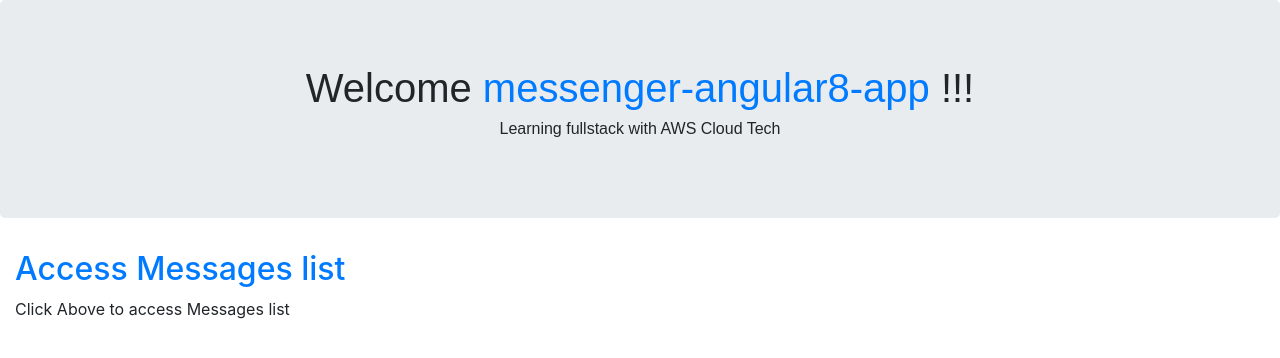
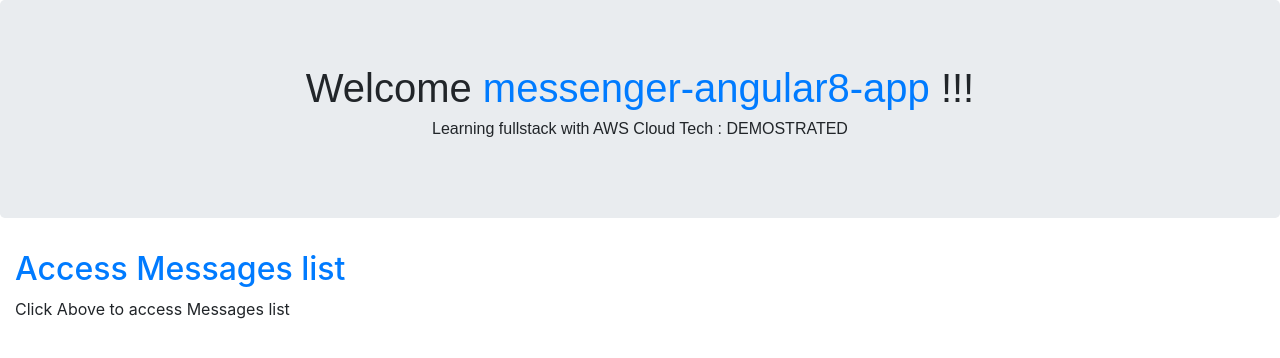
Before and after one commit to nitinkc/messages-app-angular8, an Angular app: page / in a window 1280 px wide. Shown: the top 358 px of the page. Built offline with nearby package versions, Linux system fonts and the light colour scheme.

Commit message:
demo for pipeline completed

```diff
--- a/src/app/app.component.html
+++ b/src/app/app.component.html
@@ -3,7 +3,7 @@
 
 <div class="jumbotron text-center">
   <h1>Welcome <a routerLink="/">{{name}}</a> !!!</h1>
-  <p>Learning fullstack with AWS Cloud Tech</p>
+  <p>Learning fullstack with AWS Cloud Tech : DEMOSTRATED</p>
 </div>
 
 <body>
```
